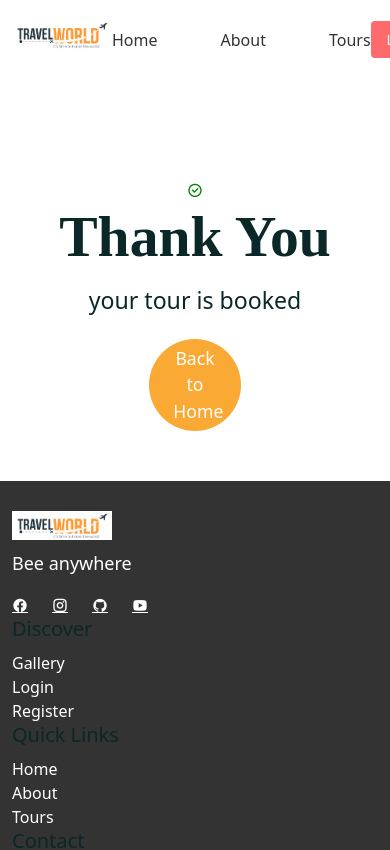
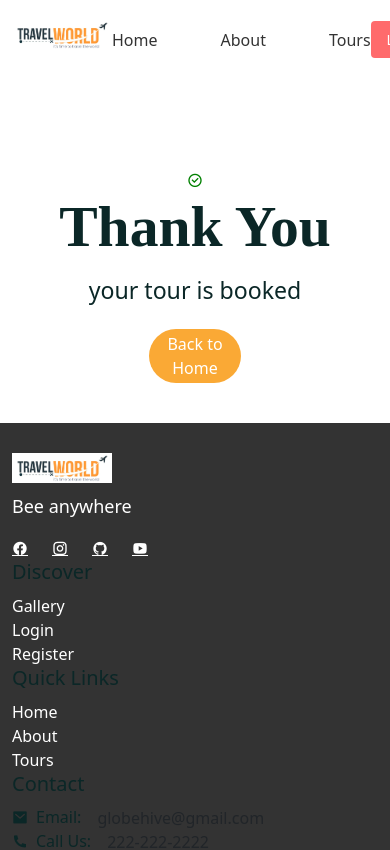
Before and after one commit to kach9201/GlobeHive, a React (Create React App) app in the folder frontend/: page /thankYou in a window 390 px wide. Shown: the top 850 px of the page. Built offline with nearby package versions, Linux system fonts and the light colour scheme; a web font is replaced by a local one.

Commit message:
fixed image issue

```diff
--- a/frontend/src/App.css
+++ b/frontend/src/App.css
@@ -13,7 +13,7 @@
 * {
   margin: 0;
   padding: 0;
-  box-sizing: border-box;
+  /* box-sizing: border-box; */
 }
 
 body {
@@ -37,6 +37,7 @@ a {
   text-decoration: none;
   color: unset;
 }
+
 ul {
   list-style: none;
 }
@@ -53,9 +54,11 @@ ul {
   text-decoration: none;
   color: #fff;
 }
+
 .primary__btn a:hover {
   color: inherit;
 }
+
 .secondary__btn {
   background: transparent !important;
   color: #0b2727 !important;
@@ -79,9 +82,25 @@ ul {
   width: max-content;
   padding: 0px 0.5rem;
   padding-right: 1rem;
-
   border-radius: 50px;
   font-weight: 500;
   font-size: 1.7rem;
   color: var(--heading-color);
 }
+
+@media only screen and (max-width: 992px) {
+  .primary__btn a,
+  .secondary__btn a {
+    font-size: 1rem;
+  }
+
+  .primary__btn,
+  .secondary__btn,
+  .btn-dark {
+    padding: 0.2rem 1.1rem !important;
+  }
+
+  section {
+    padding: 40px 0;
+  }
+}
--- a/frontend/src/components/Header/Header.jsx
+++ b/frontend/src/components/Header/Header.jsx
@@ -21,6 +21,7 @@ const navLinks = [
 
 const Header = () => {
   const headerRef = useRef(null);
+  const menuRef = useRef(null);
 
   const stickyHeaderFunc = () => {
     if (document.body.scrollTop > 80 || document.documentElement.scrollTop > 80) {
@@ -37,6 +38,8 @@ const Header = () => {
     };
   }, []);
 
+  const toggleMenu = () => menuRef.current.classList.toggle('show_menu');
+
   return (
     <header className="header" ref={headerRef}>
       <Container>
@@ -48,14 +51,14 @@ const Header = () => {
             </div>
 
             {/* Navigation Menu */}
-            <div className="navigation">
+            <div className="navigation" ref={menuRef}>
               <ul className="menu d-flex align-items-center gap-5">
                 {navLinks.map((item, index) => (
                   <li className="nav-item" key={index}>
                     <NavLink
-                      exact={true.toString()}
+                      exact
                       to={item.path}
-                      className="active-link"
+                      activeClassName="active-link"
                     >
                       {item.display}
                     </NavLink>
@@ -74,7 +77,7 @@ const Header = () => {
                   <Link to="/register">Register</Link>
                 </Button>
               </div>
-              <span className="mobile-menu">
+              <span className="mobile-menu" onClick={toggleMenu}>
                 <i className="ri-menu-line"></i>
               </span>
             </div>
--- a/frontend/src/pages/Home.jsx
+++ b/frontend/src/pages/Home.jsx
@@ -1,8 +1,7 @@
 import React from 'react';
 import '../styles/home.css';
 
-
-import {Container, Row, Col} from 'reactstrap';
+import { Container, Row, Col } from 'reactstrap';
 import heroImg from '../assets/images/hero-img01.jpg';
 import heroImg02 from '../assets/images/hero-img02.jpg';
 import heroVideo from '../assets/images/hero-video.mp4';
@@ -10,7 +9,6 @@ import worldImg from '../assets/images/world.png';
 import experienceImg from '../assets/images/experience.png';
 
 import Subtitle from '../shared/Subtitle';
-
 import SearchBar from '../shared/SearchBar';
 import ServiceList from '../services/ServiceList';
 import FeaturedTourList from '../components/Featured Tours/FeaturedTourList';
@@ -21,11 +19,11 @@ import Newsletter from '../shared/Newsletter';
 const Home = () => {
   return (
     <>
-            {/* {hero section} */}
+      {/* Hero section */}
       <section>
         <Container>
           <Row>
-                        <Col lg='6'>
+            <Col lg="6">
               <div className="hero-content">
                 <div className="hero__subtitle d-flex align-items-center">
                   <Subtitle subtitle={'Explore the World with Unforgettable Journeys'} />
@@ -35,73 +33,72 @@ const Home = () => {
                   Unleash Your Wanderlust: Experience the World's Beauty, One Journey at a Time!
                   <span className="highlight"></span>
                 </h1>
-                                <p>
-
-                                </p>
+                <p></p>
               </div>
             </Col>
-                        <Col lg='2'>
+            <Col lg="2">
               <div className="hero__img-box">
                 <img src={heroImg} alt="" />
               </div>
             </Col>
-                        <Col lg='2'>
+            <Col lg="2">
               <div className="hero__img-box">
-                                <video src={heroVideo} alt="" controls/>
+                <video src={heroVideo} alt="" controls />
               </div>
             </Col>
-                        <Col lg='2'>
+            <Col lg="2">
               <div className="hero__img-box">
                 <img src={heroImg02} alt="" />
               </div>
             </Col>
-
-                        <SearchBar/>
           </Row>
+          <SearchBar />
         </Container>
       </section>
- {/* {hero section start} */}
+
+      {/* Services section */}
       <section>
         <Container>
           <Row>
-            <Col lg='3'>
-                <h5 className='services__subtitle'> What we offer?</h5>
-                <h2 className='service__title'>Experience the excellence of our services </h2>
+            <Col lg="3">
+              <h5 className="services__subtitle">What we offer?</h5>
+              <h2 className="service__title">Experience the excellence of our services</h2>
             </Col>
             <ServiceList />
           </Row>
         </Container>
       </section>
 
- {/* {tour section start} */}
+      {/* Featured tours section */}
       <section>
         <Container>
           <Row>
-            <Col lg='12' className='mb-5'>
-                <Subtitle subtitle={"Explore"}/>
+            <Col lg="12" className="mb-5">
+              <Subtitle subtitle={"Explore"} />
               <h2 className="featured__tour-title">Our featured tours</h2>
+              <div className="hero__img-box">
+                <img src={worldImg} alt="" />
+              </div>
             </Col>
-            <FeaturedTourList/>
+            <FeaturedTourList />
           </Row>
         </Container>
       </section>
- {/* {tour section end} */}
-{/* {experience section start} */}
+
+      {/* Experience section */}
       <section>
         <Container>
           <Row>
-            <Col lg='6'>
+            <Col lg="6">
               <div className="experience_content">
-                    <Subtitle subtitle={'Experience'}/>
+                <Subtitle subtitle={'Experience'} />
                 <h2>Experience the Exciting Experience</h2>
-                    <p>You'll love it.
-                    </p>
+                <p>You'll love it.</p>
               </div>
-
               <div className="counter__wrapper d-flex align-items-center gap-5">
                 <div className="counter__box">
                   <span>0+</span>
-                    <h6>Awesome trip</h6>
+                  <h6>Awesome trips</h6>
                 </div>
                 <div className="counter__box">
                   <span>0+</span>
@@ -113,49 +110,46 @@ const Home = () => {
                 </div>
               </div>
             </Col>
-            <Col lg='6'>
+            <Col lg="6">
               <div className="experience_img">
-                    <img src={experienceImg} alt='' />
+                <img src={experienceImg} alt="" />
               </div>
             </Col>
           </Row>
         </Container>
       </section>
-{/* {experience section end} */}
 
-{/* {gallery start} */}
+      {/* Gallery section */}
       <section>
         <Container>
           <Row>
-            <Col lg='12'>
-                <Subtitle subtitle={'Gallery'}/>
-                <h2 className='gallery__title'>Our Exciting Gallery
-                </h2>
+            <Col lg="12">
+              <Subtitle subtitle={'Gallery'} />
+              <h2 className="gallery__title">Our Exciting Gallery</h2>
             </Col>
-            <Col lg ='12'>
-            <MasonryImagesGallery/>
+            <Col lg="12">
+              <MasonryImagesGallery />
             </Col>
           </Row>
         </Container>
       </section>
-{/* {gallery end} */}
 
-{/* {testimonial start} */}
+      {/* Testimonial section */}
       <section>
         <Container>
           <Row>
-            <Col lg='12'>
-                <Subtitle subtitle={'Bees Love'}/>
-                <h2 className='testimonial__title'>What Our Customers Say</h2>
+            <Col lg="12">
+              <Subtitle subtitle={'Bees Love'} />
+              <h2 className="testimonial__title">What Our Customers Say</h2>
             </Col>
-            <Col lg='12'>
-                <Testimonials/>
+            <Col lg="12">
+              <Testimonials />
             </Col>
           </Row>
         </Container>
       </section>
-{/* {testimonial end} */}
-<Newsletter/>
+
+      <Newsletter />
     </>
   );
 };
--- a/frontend/src/pages/Tours.jsx
+++ b/frontend/src/pages/Tours.jsx
@@ -31,8 +31,8 @@ const Tours = () => {
         <Container>
           <Row>
             {tourData?.map((tour) => (
-              <Col lg="3" className="mb-4" key={tour.id}>
-                <TourCard tour={tour} />
+              <Col lg="3" className="mb-4" key={tour._id}>
+                <TourCard tour={tour} key={tour._id} />
               </Col>
             ))}
 
--- a/frontend/src/services/ServiceList.jsx
+++ b/frontend/src/services/ServiceList.jsx
@@ -28,7 +28,7 @@ const ServiceList = () => {
   return (
     <>
       {servicesData.map((item, index) => (
-        <Col lg="4" key={index}>
+        <Col lg="4" md="6" sm="12" className= "mb-4" key={index}>
           <ServiceCard item={item} />
         </Col>
       ))}
--- a/frontend/src/shared/TourCard.jsx
+++ b/frontend/src/shared/TourCard.jsx
@@ -5,7 +5,8 @@ import calculateAvgRating from '../utils/avgRating';
 
 import './tour-card.css';
 
-const TourCard = ({ photo, city, featured, reviews, id, title, price }) => {
+const TourCard = ({ tour }) => {
+  const { photo, city, featured, reviews, id, title, price } = tour;
   const { avgRating } = calculateAvgRating(reviews);
 
   return (
```
Lines whose indentation alone changed are shown as unchanged.
